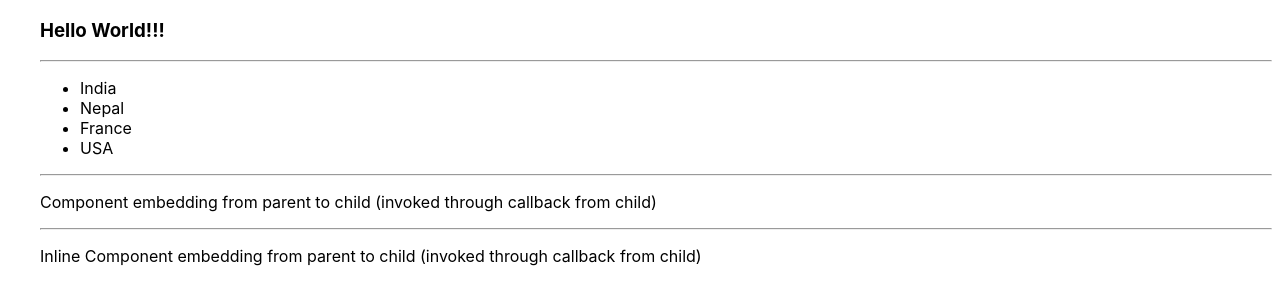
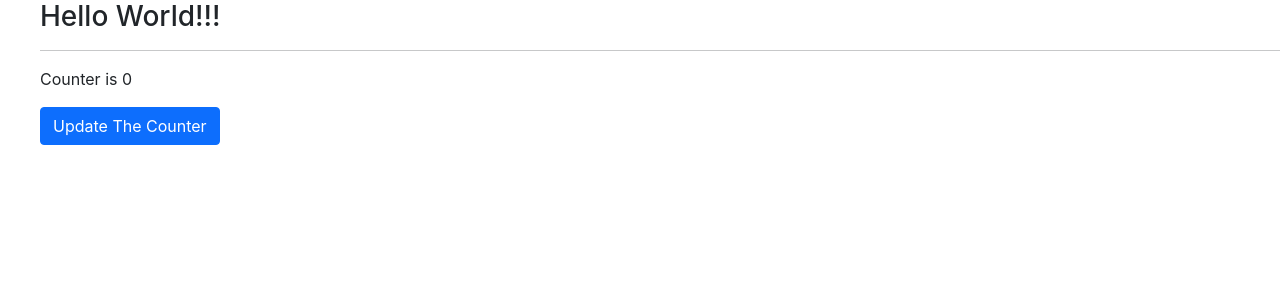
Before and after one commit to anupbaranwal/react-palyground, a React (Create React App) app: page / in a window 1280 px wide. Shown: the top 304 px of the page. Built offline with nearby package versions, Linux system fonts and the light colour scheme.

Commit message:
feat(day-2): bootstrap & good way of updating values

```diff
--- a/package.json
+++ b/package.json
@@ -7,6 +7,7 @@
     "@testing-library/react": "^12.1.3",
     "@testing-library/user-event": "^13.5.0",
     "react": "^17.0.2",
+    "bootstrap": "^5.1.3",
     "react-dom": "^17.0.2",
     "react-scripts": "5.0.0",
     "web-vitals": "^2.1.4"
--- a/src/App.js
+++ b/src/App.js
@@ -1,33 +1,29 @@
-import Sample from "./Sample";
 import "./App.css";
+import { useState } from "react";
 
 const App = (props) => {
-  const countries = ["India", "Nepal", "France", "USA"];
+  const [counter, setCounter] = useState(0);
 
-  const foo = () => {
-    return (
-      <p>
-        Component embedding from parent to child (invoked through callback from
-        child)
-      </p>
-    );
+  //don't use this approach for thread safety of counter
+  const updateTheCounter = () => {
+    setCounter(counter + 1);
   };
+
+  // follow this approach
+  const updateTheCounter1 = () => {
+    setCounter(() => {
+      return counter + 1;
+    });
+  };
+
   return (
     <>
       <h3> Hello World!!!</h3>
       <hr />
-      <Sample
-        countries={countries}
-        foo={foo}
-        inlineEmbeddingCallback={() => {
-          return (
-            <p>
-              Inline Component embedding from parent to child (invoked through
-              callback from child)
-            </p>
-          );
-        }}
-      />
+      <p>Counter is {counter}</p>
+      <button className="btn btn-primary" onClick={updateTheCounter1}>
+        Update The Counter
+      </button>
     </>
   );
 };
--- a/src/Sample.js
+++ b/src/Sample.js
@@ -7,9 +7,6 @@ const Sample = (props) => {
         ))}
       </ul>
       <hr />
-      {props.foo()}
-      <hr />
-      {props.inlineEmbeddingCallback()}
     </>
   );
 };
```
Also changed, not shown: src/index.js (+8 -6 lines), 1 other file (tests, documents, lock files or other folders).
